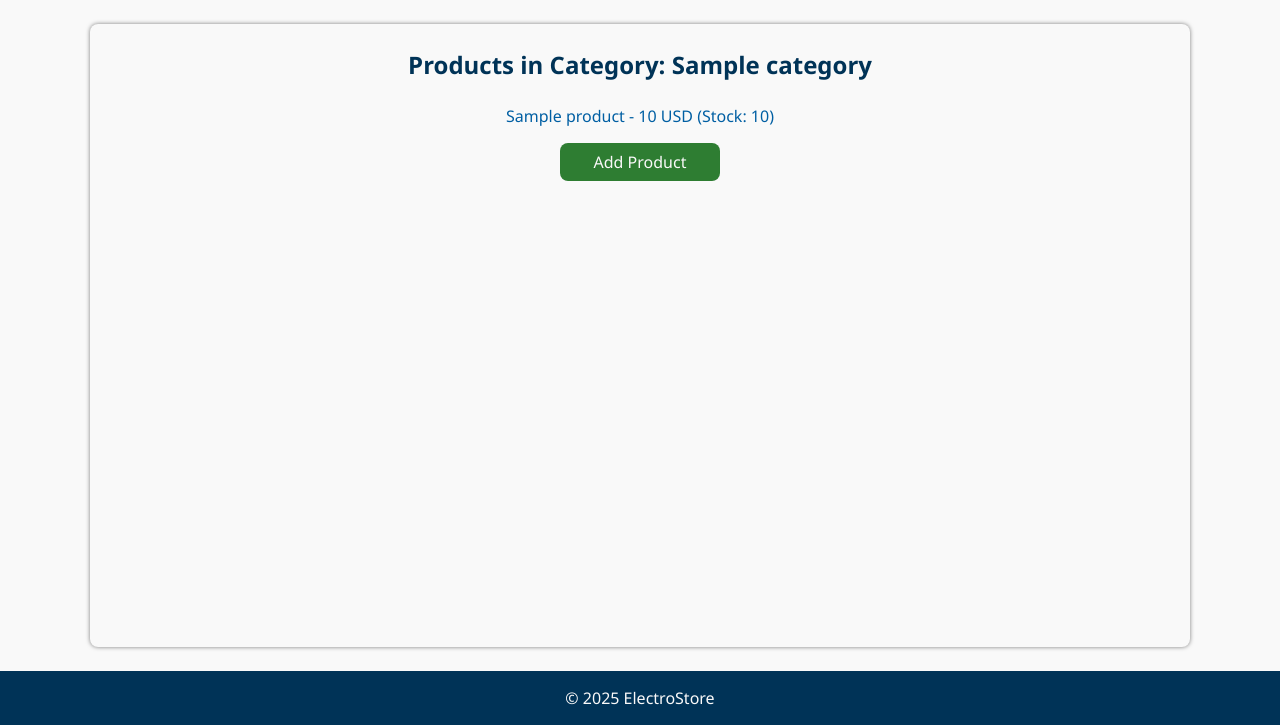
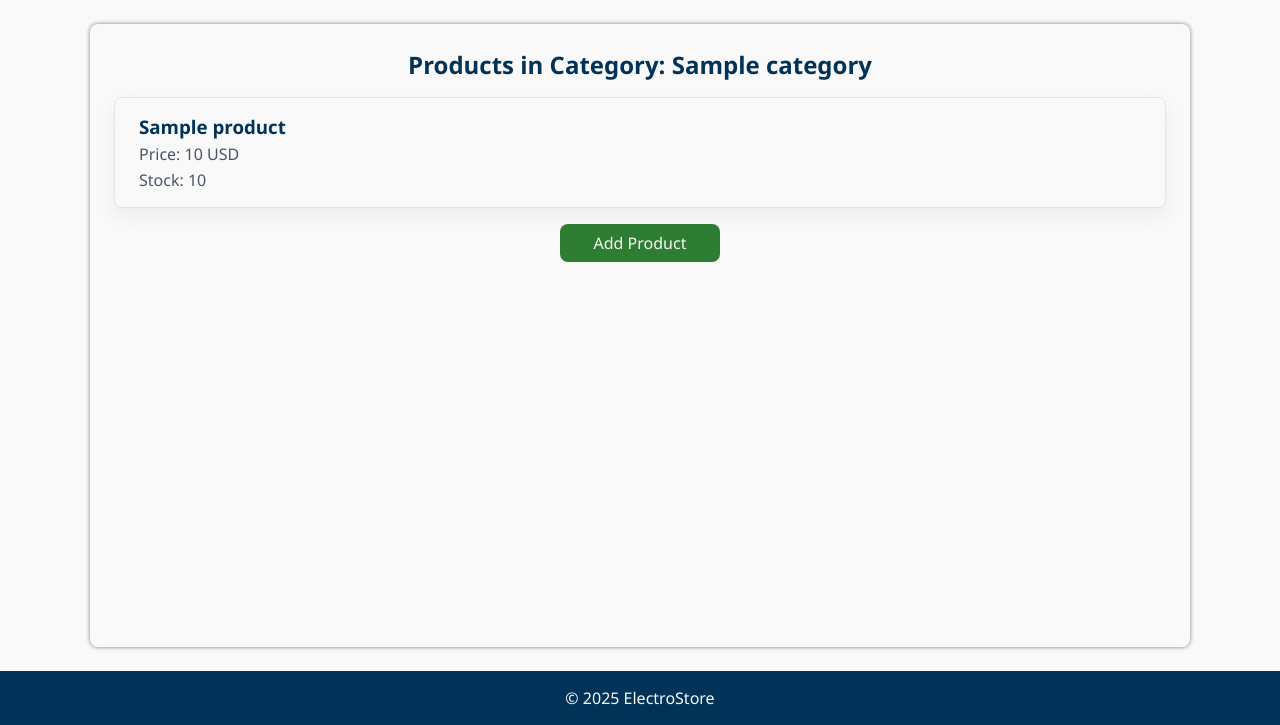
Before and after one commit to dlastic/inventory-application, a Flask app: template templates/products.html in a window 1280 px wide. Shown: the part 75-800 px from the top of the page. Run offline with Flask 3, Linux system fonts and the light colour scheme; the template is opened without the code that fills it: most values are stand-ins (such as "Sample title", 1, 10 or a date in 2020).

Commit message:
Refactor product listing layout

```diff
--- a/static/styles.css
+++ b/static/styles.css
@@ -302,7 +302,6 @@ h2 {
   display: flex;
   justify-content: center;
   gap: var(--spacing-sm);
-  margin-top: var(--spacing-sm);
 }
 
 footer {
--- a/templates/products.html
+++ b/templates/products.html
@@ -7,17 +7,18 @@
     {% else %}
       <h2>All Products</h2>
     {% endif %}
-    <ul>
+    <div class="card-container">
       {% for product in products %}
-        <li>
-          <a href="{{ url_for('view_product', product_id=product.id) }}">
-            {{ product.name }} - {{ product.price }} USD (Stock: {{ product.stock }})
+        <a class="card" href="{{ url_for('view_product', product_id=product.id) }}">
+          <div>
+            <h3>{{ product.name }}</h3>
+            <p>Price: {{ product.price }} USD</p>
+            <p>Stock: {{ product.stock }}</p>
+          </div>
         </a>
-        </li>
       {% else %}
-        <li>No products available.</li>
+        <p>No products available.</p>
       {% endfor %}
-    </ul>
 
       <div class="form__actions">
         {% if category and category.id != 1 %}
@@ -35,5 +36,6 @@
         {% endif %}
         <a class="btn btn--add" href="{{ url_for('add_product') }}">Add Product</a>
       </div>
+    </div>
   </section>
 {% endblock content %}
```
Lines whose indentation alone changed are shown as unchanged.
